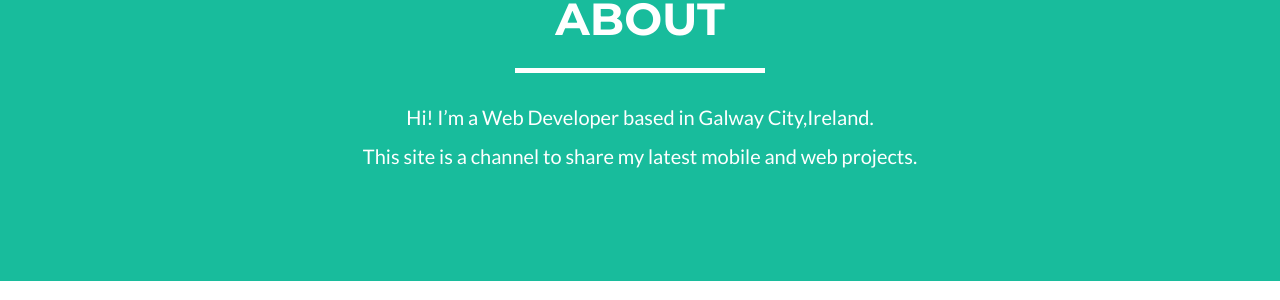
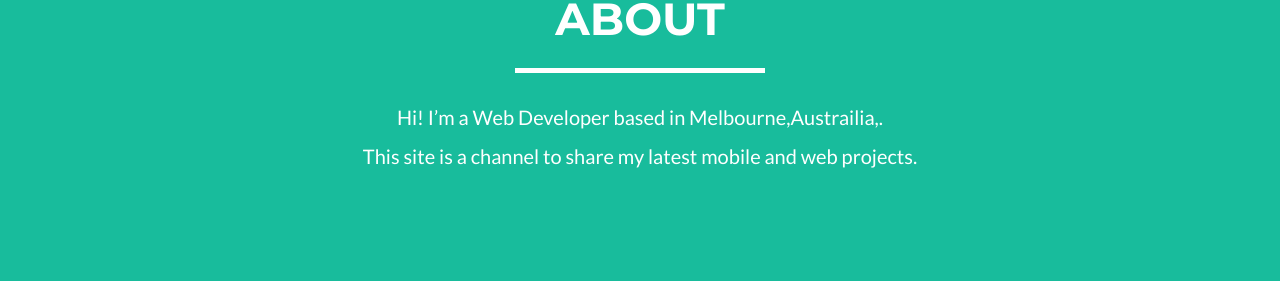
Before and after one commit to BrianJVarley/brianjvarley.github.io, a Jekyll site: the page built from index.html, in a window 1280 px wide and 900 px high, scrolled down 1046 px. Shown: the part 155-455 px from the top of the window. Built offline with Jekyll 4.4.1, drawn with Linux system fonts in a browser that asks for light colours.

Commit message:
Update about.html

```diff
--- a/_includes/about.html
+++ b/_includes/about.html
@@ -10,7 +10,7 @@
             </div>
             <div class="row">
                 <div class="col-lg-12 text-center">
-                    <p>Hi! I’m a Web Developer based in Galway City,Ireland.</p>
+                    <p>Hi! I’m a Web Developer based in {% for adress in site.address %}{{ adress.line }},{% endfor %}.
                     <p>This site is a channel to share my latest mobile and web projects.</p>
                 </div>
             </div>
```
